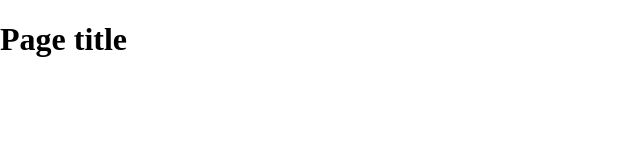
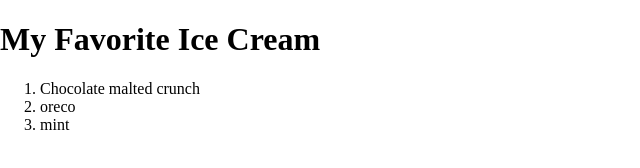
Before and after one commit to PTran050/GitHub-basics-1, a plain HTML site: page index.html in a window 1280 px wide. Shown: the whole page, without its empty margins (0-640 px from the left). Drawn offline with nearby package versions, Linux system fonts and the light colour scheme.

Commit message:
Updated index
Updated index.html to reflect proper change.

```diff
--- a/index.html
+++ b/index.html
@@ -2,7 +2,10 @@
 <!--[if lt IE 7]>      <html class="no-js lt-ie9 lt-ie8 lt-ie7"> <![endif]-->
 <!--[if IE 7]>         <html class="no-js lt-ie9 lt-ie8"> <![endif]-->
 <!--[if IE 8]>         <html class="no-js lt-ie9"> <![endif]-->
-<!--[if gt IE 8]><!--> <html class="no-js"> <!--<![endif]-->
+<!--[if gt IE 8]><!-->
+<html class="no-js">
+<!--<![endif]-->
+
 <head>
   <meta charset="utf-8">
   <meta http-equiv="X-UA-Compatible" content="IE=edge,chrome=1">
@@ -12,9 +15,14 @@
   <link rel="stylesheet" href="_css/main.css">
   <script src="_scripts/modernizr-custom.js"></script>
 </head>
+
 <body>
   <header>
-	<h1>Page title</h1>
+    <h1>My Favorite Ice Cream</h1>
+    <ol>
+      <li>Chocolate malted crunch</li>
+      <li>oreco</li>
+      <li>mint</li>
   </header>
   <nav id="pageNav">
   </nav>
@@ -24,8 +32,7 @@
   </footer>
   <script>
     //use the modernizr load to load up external scripts. This will load the scripts asynchronously, but the order listed matters. Although it will load all scripts in parallel, it will execute them in the order listed
-Modernizr.load([
-{
+    Modernizr.load([{
         load: [
           //for local testing, for distribution remove the protocol and let Google resolve
           'http://ajax.googleapis.com/ajax/libs/jquery/1.10.1/jquery.min.js',
@@ -35,11 +42,12 @@
       },
       {
         // test for media query support, if not load respond.js
-    test : Modernizr.mq('only all'),
+        test: Modernizr.mq('only all'),
         // If not, load the respond.js file
-    nope : 'js/respond.min.js'
+        nope: 'js/respond.min.js'
       }
     ]);
   </script>
 </body>
+
 </html>
```
Lines whose indentation alone changed are shown as unchanged.
